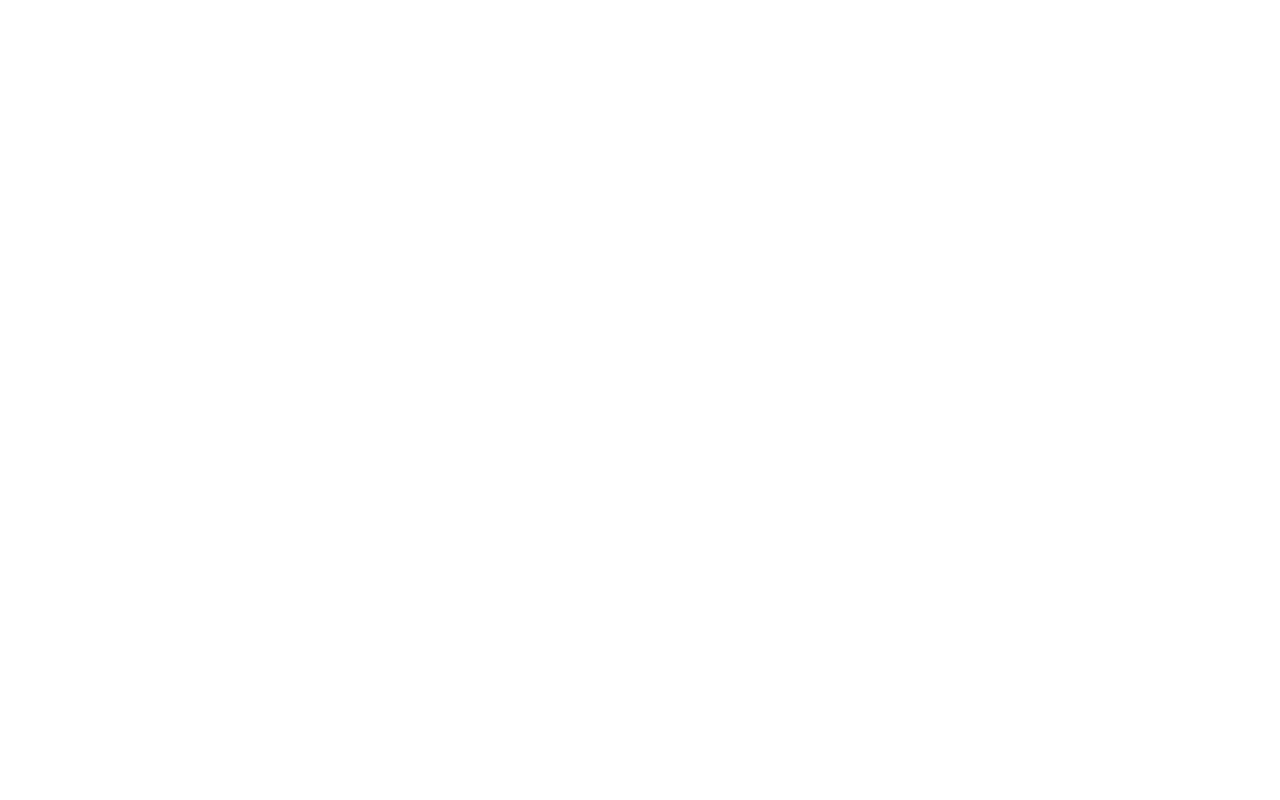
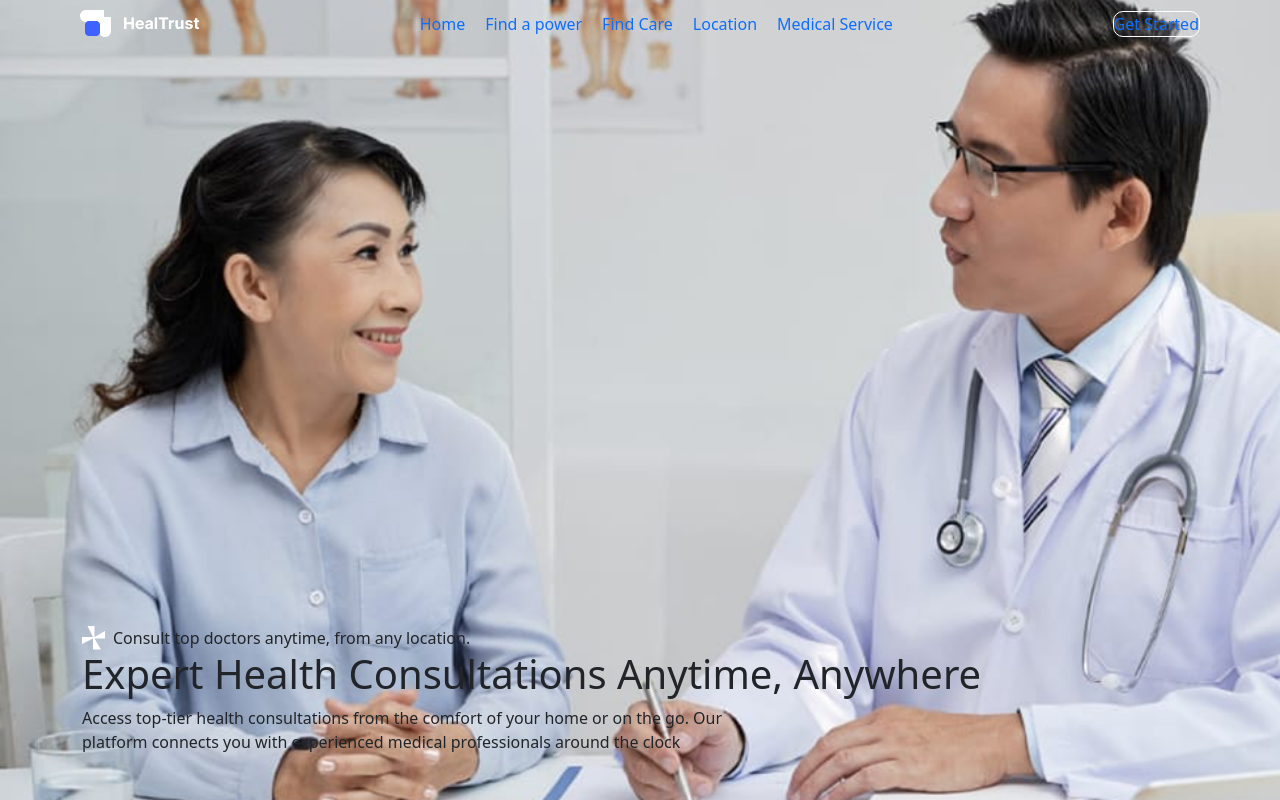
Before and after one commit to haneenaihsan/dental-website, a plain HTML site: page index.html in a window 1280 px wide. Drawn offline with Linux system fonts and the light colour scheme.

Commit message:
hero section updted

```diff
--- a/index.html
+++ b/index.html
@@ -4,8 +4,62 @@
     <meta charset="UTF-8">
     <meta name="viewport" content="width=device-width, initial-scale=1.0">
     <title>Document</title>
+    <link rel="stylesheet" href="bootstrap.min.css">
+    <link rel="stylesheet" href="style.css">
 </head>
 <body>
+    <header>
+        <div class="header container">
 
+            <a href="logo">
+                <img src="img/Group 16 logo.png" alt="logo">
+            </a>
+
+           <nav>
+               <ul class="m-0 p-0">
+                   <li><a href="">Home</a></li>
+                   <li><a href="">Find a power</a></li>
+                   <li><a href="">Find Care</a></li>
+                   <li><a href="">Location</a></li>
+                   <li><a href="">Medical Service</a></li>
+               </ul>
+           </nav>
+           <a href="ct-btn" class="cta-btn">
+            Get Started</a>
+
+
+        </div>
+    </header>
+    <!-- hero section -->
+    <section id="hero">
+        <div class="container">
+            <div class="hero-cnt">
+                <div class="d-flex gap-2">
+                     <img src="img.png" alt="fan">
+                     <span>Consult top doctors anytime,
+                        from any location.</span>
+                    </div>
+                    <h1>Expert Health Consultations
+                        Anytime, Anywhere</h1>
+                    <div>
+                        <p>Access top-tier health consultations from the comfort of your home or on the go. Our
+                        platform connects you with experienced medical professionals around the clock</p>
+                    </div>
+            </div>
+
+        </div>
+
+    </section>
+
+
+
+
+
+
+
+
+
+
+    <link rel="stylesheet" href="bootstrap.min.js">
 </body>
 </html>
--- /dev/null
+++ b/style.css
@@ -0,0 +1,54 @@
+ul{
+    list-style: none !important;
+}
+a{
+    text-decoration: none !important;
+}
+header{
+    position: fixed;
+    width: 100%;
+    color: white;
+    z-index: 100%;
+    top: 0;
+}
+.header{
+    display: flex;
+    width: 100%;
+    padding: 10px;
+    justify-content: space-between;
+    align-items: center;
+}
+header nav ul{
+    display: flex;
+    justify-content: space-between;
+    gap: 20px;
+}
+.cta-btn{
+    border-radius: 10px;
+    border: solid 1px white;
+}
+/* hero */
+#hero{
+    background-image: url(img/dr.png);
+    background-size: cover;
+    height: 100vh;
+    width: 100%;
+}
+.hero-cnt{
+    height: 100vh;
+    display: flex;
+    align-items: flex-start;
+    flex-direction: column;
+    justify-content: flex-end;
+    padding-bottom: 30px;
+}
+.hero-cnt p{
+    max-width: 60%;
+}
+.hero-cnt a{
+    display: flex;
+    align-items: center;
+    gap: 10px;
+    border: solid 1px white;
+    border-radius: 100px;
+}
```
Also changed, not shown: img.png (added), img/Group 16 logo.png (added), img/Group 97.png (added), img/dr.png (added).
